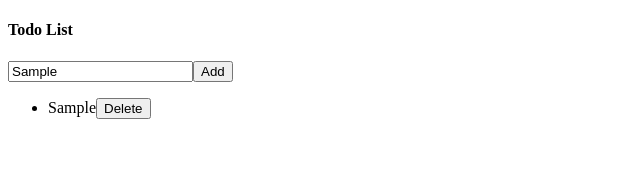
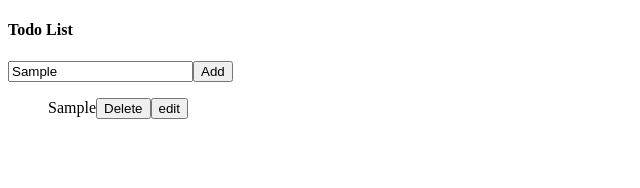
Before and after one commit to srikiran-mulasa/TodoList-React-Redux-App, a React (Create React App) app: page / in a window 1280 px wide. Both pictures are taken after typing "Sample" into the empty fields and a click on the button "Add". Shown: the top 188 px of the page, without its empty margins (0-640 px from the left). Built offline with nearby package versions, Linux system fonts and the light colour scheme.

Commit message:
Todo Edit Functionality

```diff
--- a/src/components/action/addTodo.action.js
+++ b/src/components/action/addTodo.action.js
@@ -27,3 +27,17 @@ export const deleteTodoItem = (item) => {
         dispatch(deleteItem(item));
     })
 }
+
+//  Action - type & payload
+function editItem(item) {
+    return {
+        type: 'EDIT_TODO_ITEM',
+        payload: item,
+    }
+}
+
+export const editTodoItem= (item) => {
+    return (dispatch => {
+        dispatch(editItem(item));
+    })
+}
--- a/src/components/reducer/addTodo.reducer.js
+++ b/src/components/reducer/addTodo.reducer.js
@@ -10,15 +10,6 @@ const addItem = (state, action) => {
     }
 }
 
-export function addItemReducer(state = InitialState, action) {
-    switch (action.type) {
-        case 'ADD_TODO_ITEM': return addItem(state, action);
-        case 'DELETE_TODO_ITEM': return deleteItem(state, action);
-        default:
-            return state;
-    }
-}
-
 const deleteItem = (state, action) => {
     const { payload } = action;
     const arr = [...state.items];
@@ -28,3 +19,24 @@ const deleteItem = (state, action) => {
         items: arr,
     }
 }
+
+const editItem = (state, action) => {
+    const { payload } = action;
+    const arr = [...state.items];
+    arr.splice(payload.index, 1, payload.editedName);
+    return {
+        ...state,
+        items: arr,
+    }
+}
+
+
+export function addItemReducer(state = InitialState, action) {
+    switch (action.type) {
+        case 'ADD_TODO_ITEM': return addItem(state, action);
+        case 'DELETE_TODO_ITEM': return deleteItem(state, action);
+        case 'EDIT_TODO_ITEM': return editItem(state, action);
+        default:
+            return state;
+    }
+}
--- a/src/components/todo_list_item/TodoListItem.js
+++ b/src/components/todo_list_item/TodoListItem.js
@@ -1,12 +1,16 @@
 import React, { Component, Fragment } from 'react';
 import { connect } from 'react-redux';
 import { showTodoList } from '../action/showTodos.action';
-import {deleteTodoItem} from '../action/deleteTodo.action';
+import { deleteTodoItem } from '../action/addTodo.action';
+import { editTodoItem } from '../action/addTodo.action';
+
 
 class TodoListItem extends Component {
 
-    state ={
-        allStates:[],
+    state = {
+        allStates: [],
+        editedIndex: null,
+        editedName: '',
     }
 
     // componentDidMount() {
@@ -25,22 +29,42 @@ class TodoListItem extends Component {
     deleteTodoItem = (e, item) => {
         const { _deleteItem } = this.props;
         _deleteItem(item);
-      }
+    }
+
+    editTodoItem = (e, index) => {
+        const { _editItem } = this.props;
+        const { editedName } = this.state;
+        this.setState({
+            editedIndex: index,
+        })
+        const item = {
+            index,
+            editedName
+        }
+
+        _editItem(item);
+    }
+
+    handleEditInput = (e) => {
+        this.setState({
+            editedName: e.target.value,
+        })
+    }
+
     render() {
         const { allTodoItems } = this.props;
-
+        const { editedIndex, editedName } = this.state;
         return (
             <Fragment>
                 {
-                    allTodoItems.length ? (
+                    allTodoItems.length > 0 ? (
                         allTodoItems.map((item, index) => {
                             return (
-                                <li key={index}>
-                                    <span>
-                                        {item}
-                                    </span>
+                                <div key={index}>
+                                    {editedIndex === index ? <input type="text" value={editedName} onChange={this.handleEditInput} /> : item}
                                     <button onClick={(e) => this.deleteTodoItem(e, index)}>Delete</button>
-                                </li>
+                                    <button onClick={(e) => this.editTodoItem(e, index)}>{editedIndex === index ? 'save' : 'edit'}</button>
+                                </div>
                             )
                         })
 
@@ -63,6 +87,9 @@ const mapDispatchToProps = (dispatch) => ({
     },
     _deleteItem: (item) => {
         dispatch(deleteTodoItem(item))
+    },
+    _editItem: (item) => {
+        dispatch(editTodoItem(item))
     }
 })
 
```
